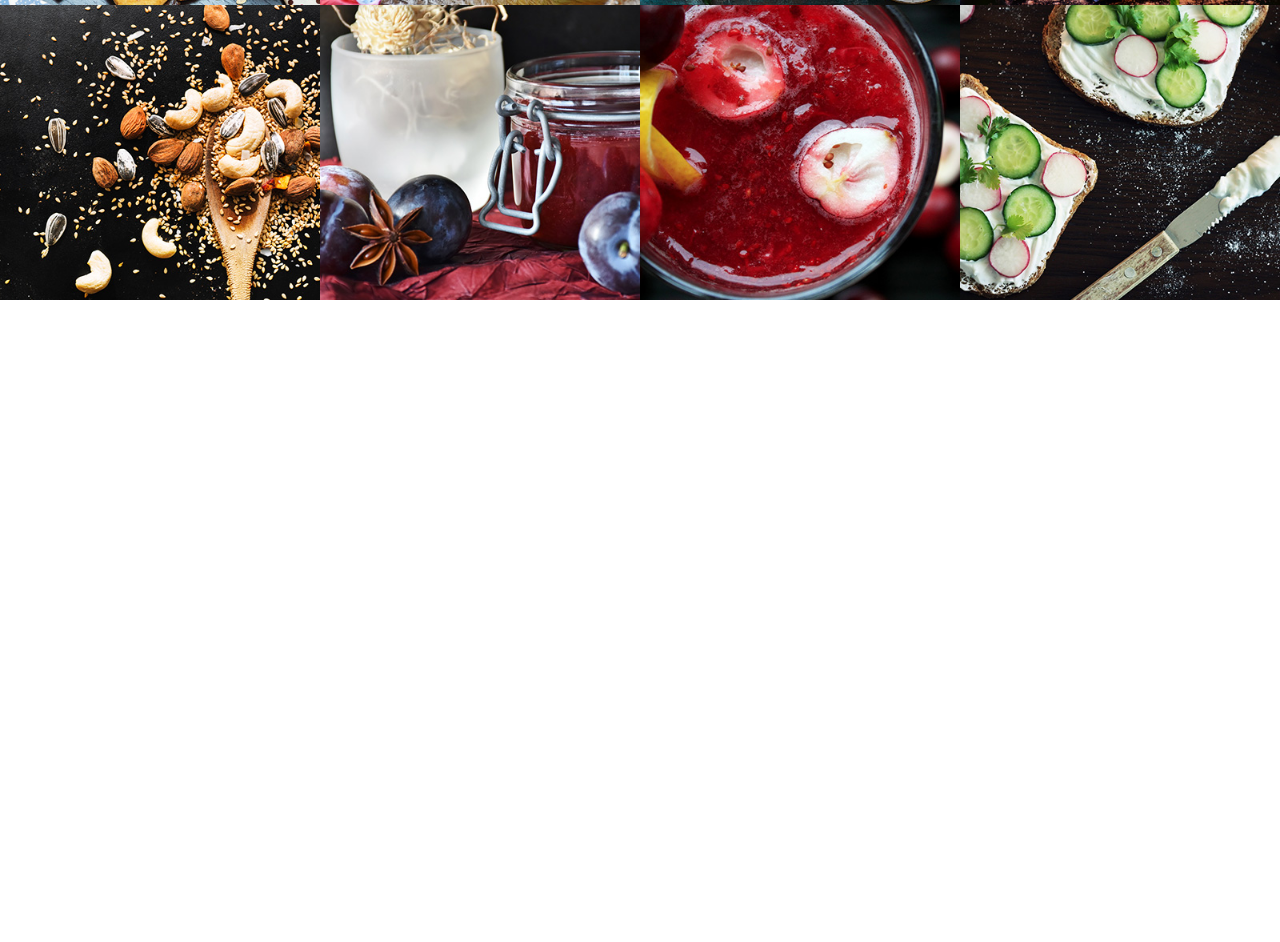
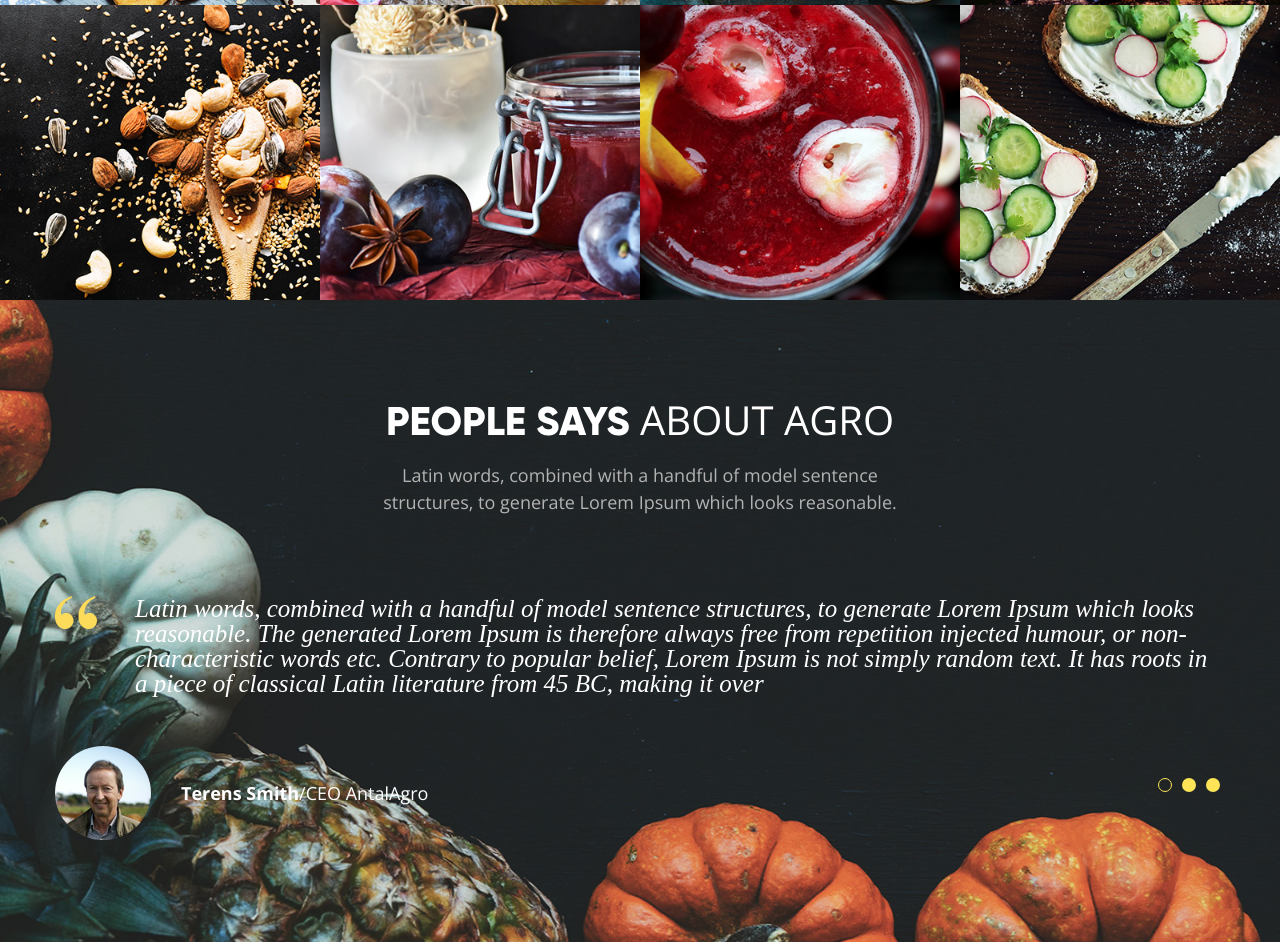
Before and after one commit to ELegek/Agro, a website: page app/index.html in a window 1280 px wide. Shown: the part 4885-5827 px from the top of the page. Before the commit the page ends 5185 px from the top, so only its background shows below. Drawn offline with nearby package versions, Linux system fonts and the light colour scheme.

Commit message:
Блок About

```diff
--- a/app/index.html
+++ b/app/index.html
@@ -307,6 +307,65 @@
   </section>
   <!-- =====================    GALLERY   ============================= -->
 
+  <!-- =====================    About   ============================= -->
+  <section class="about" style="background: url(img/about__bg.jpg) 50%/cover no-repeat;">
+    <div class="container">
+      <div class="title">
+        <h2><span>People says</span> about agro</h2>
+        <p>Latin words, combined with a handful of model sentence structures, to generate Lorem Ipsum which looks
+          reasonable.</p>
+      </div>
+      <div class="about__slider">
+        <div class="about__slider-item">
+          <div class="about__icon">
+            <img src="img/commas.png" alt="">
+          </div>
+          <div class="about__content">
+            <div class="about__text">Latin words, combined with a handful of model sentence structures, to generate
+              Lorem Ipsum which looks reasonable. The generated Lorem Ipsum is therefore always free from repetition
+              injected humour, or non-characteristic words etc. Contrary to popular belief, Lorem Ipsum is not simply
+              random text. It has roots in a piece of classical Latin literature from 45 BC, making it over</div>
+            <div class="about__person">
+              <div class="about__photo"><img src="img/about__persone.jpg" alt=""></div>
+              <div class="about__name"><span>Terens Smith</span>/CEO AntalAgro</div>
+            </div>
+          </div>
+        </div>
+        <div class="about__slider-item">
+          <div class="about__icon">
+            <img src="img/commas.png" alt="">
+          </div>
+          <div class="about__content">
+            <div class="about__text">Latin words, combined with a handful of model sentence structures, to generate
+              Lorem Ipsum which looks reasonable. The generated Lorem Ipsum is therefore always free from repetition
+              injected humour, or non-characteristic words etc. Contrary to popular belief, Lorem Ipsum is not simply
+              random text. It has roots in a piece of classical Latin literature from 45 BC, making it over</div>
+            <div class="about__person">
+              <div class="about__photo"><img src="img/about__persone.jpg" alt=""></div>
+              <div class="about__name"><span>Terens Smith</span>/CEO AntalAgro</div>
+            </div>
+          </div>
+        </div>
+        <div class="about__slider-item">
+          <div class="about__icon">
+            <img src="img/commas.png" alt="">
+          </div>
+          <div class="about__content">
+            <div class="about__text">Latin words, combined with a handful of model sentence structures, to generate
+              Lorem Ipsum which looks reasonable. The generated Lorem Ipsum is therefore always free from repetition
+              injected humour, or non-characteristic words etc. Contrary to popular belief, Lorem Ipsum is not simply
+              random text. It has roots in a piece of classical Latin literature from 45 BC, making it over</div>
+            <div class="about__person">
+              <div class="about__photo"><img src="img/about__persone.jpg" alt=""></div>
+              <div class="about__name"><span>Terens Smith</span>/CEO AntalAgro</div>
+            </div>
+          </div>
+        </div>
+      </div>
+    </div>
+  </section>
+  <!-- =====================    About   ============================= -->
+
 
 
 
--- a/app/js/main.js
+++ b/app/js/main.js
@@ -1,6 +1,10 @@
 $(function(){
 
-
+$('.about__slider').slick({
+    arrows: false,
+    dots: true,
+    fade: true,
+});
 
 
 });
--- /dev/null
+++ b/app/scss/blocks/about.scss
@@ -0,0 +1,78 @@
+.about {
+    padding: 100px 0;
+
+    .title {
+        h2 {
+            color: #fff;
+        }
+    }
+    &__text {
+        font-size: 25px;
+        color: #fff;
+        font-style: italic;
+        font-family: 'Times New Roman', Times, serif;
+        margin-bottom: 50px;
+        padding-left: 80px;
+    }
+    &__name {
+        font-size: 18px;
+        color: #fff;
+        span {
+            font-weight: bold;
+        }
+    }
+    &__icon {
+        margin-right: 50px;
+        position: absolute;
+        top: 0;
+        left: 0;
+    }
+    &__person {
+        display: flex;
+        align-items: center;
+    }
+    &__photo {
+        border-radius: 50%;
+        overflow: hidden;
+        margin-right: 30px;
+        img {
+            display: block;
+        }
+    }
+
+    &__slider {
+        position: relative;
+        .slick-dots {
+            display: flex;
+            align-items: center;
+            position: absolute;
+            bottom: 50px;
+            right: 0;
+            li {
+                list-style: none;
+                margin: 0 5px;
+                padding: 0;
+            }
+            li.slick-active button {
+                background-color: transparent;
+                border: 1px solid #fde557;
+            }
+            button {
+                font-size: 0;
+                width: 14px;
+                height: 14px;
+                background-color: #fde557;
+                border: none;
+                border-radius: 50%;
+                outline: none;
+                cursor: pointer;
+                transition: all .2s linear;
+            }
+
+        }
+        &-item {
+            position: relative;
+        }
+    }
+
+}
--- a/app/scss/style.scss
+++ b/app/scss/style.scss
@@ -14,6 +14,7 @@
 @import "blocks/tasty";
 @import "blocks/progress";
 @import "blocks/gallery";
+@import "blocks/about";
 // =============== BLOKS ===============
 
 
```
Also changed, not shown: app/css/blocks/about.min.css (added), app/css/style.min.css, app/img/about__bg.jpg (added), app/img/about__persone.jpg (added), app/img/commas.png (added), app/img/images/213_02.jpg (deleted), app/img/images/213_03.jpg (deleted), app/img/images/213_04.jpg (deleted), app/img/images/213_05.jpg (deleted), app/img/images/213_06.jpg (deleted), app/img/images/213_07.jpg (deleted), 4 other files.
